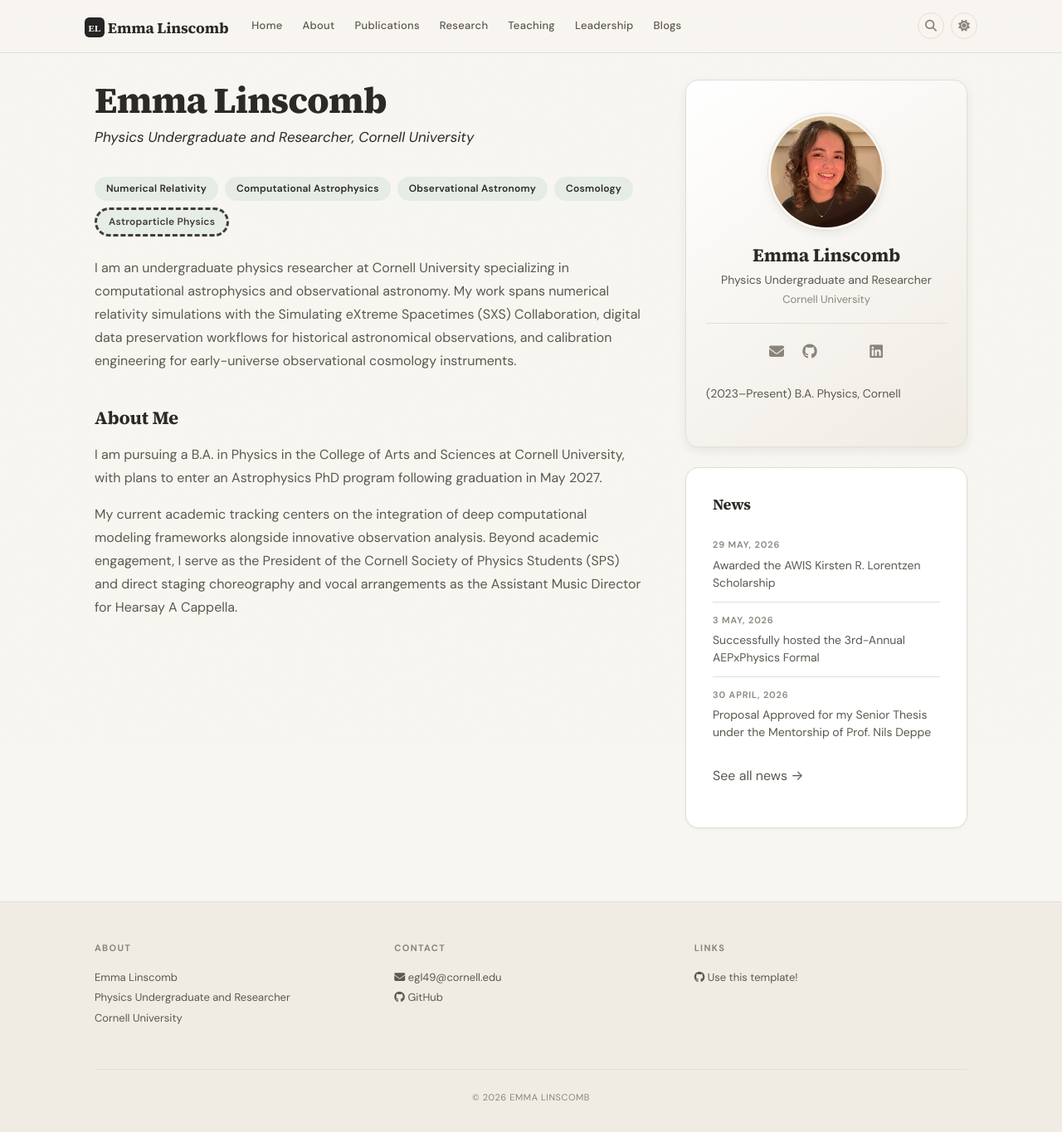
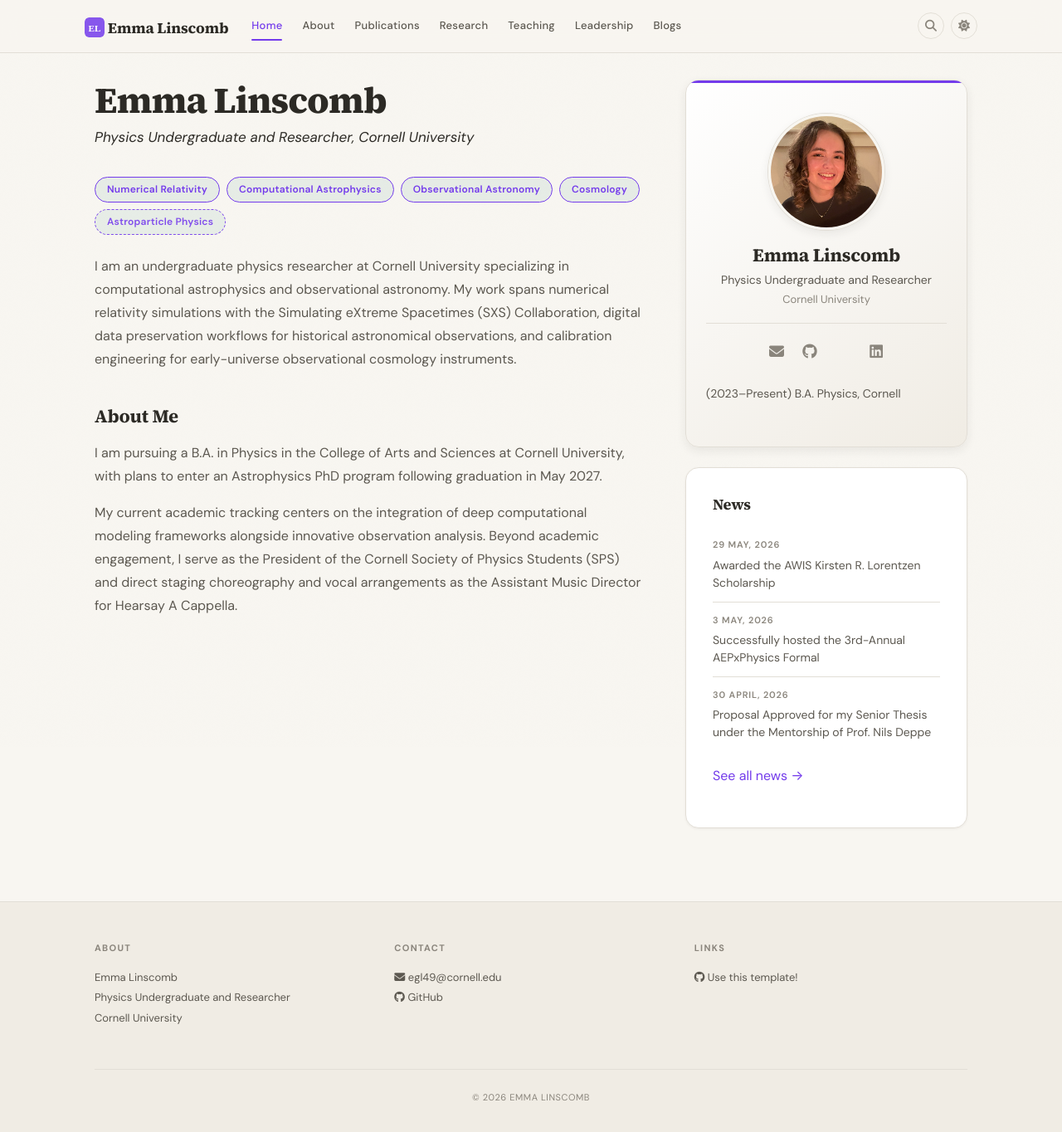
Before and after one commit to egl49/egl49.github.io, a Jekyll site: the page built from _pages/home.md, in a window 1280 px wide. Shown: the whole page at 83% size. Built offline with Jekyll 4.4.1, drawn with Linux system fonts in a browser that asks for light colours; a style sheet for code colours, icons or effects is not loaded.

Commit message:
Update accent_color quote style in config
Changed accent_color format from double to single quotes.

```diff
--- a/_config.yml
+++ b/_config.yml
@@ -22,7 +22,7 @@ links:
 # ============================================================
 # STEP 3: Site Settings
 # ============================================================
-accent_color: "733BEB"      # theme color for links and buttons
+accent_color: '#733BEB'     # theme color for links and buttons
 dark_mode: true              # show dark mode toggle in navbar
 description: "Academic webpage of Emma Linscomb"
 baseurl: ""
```
